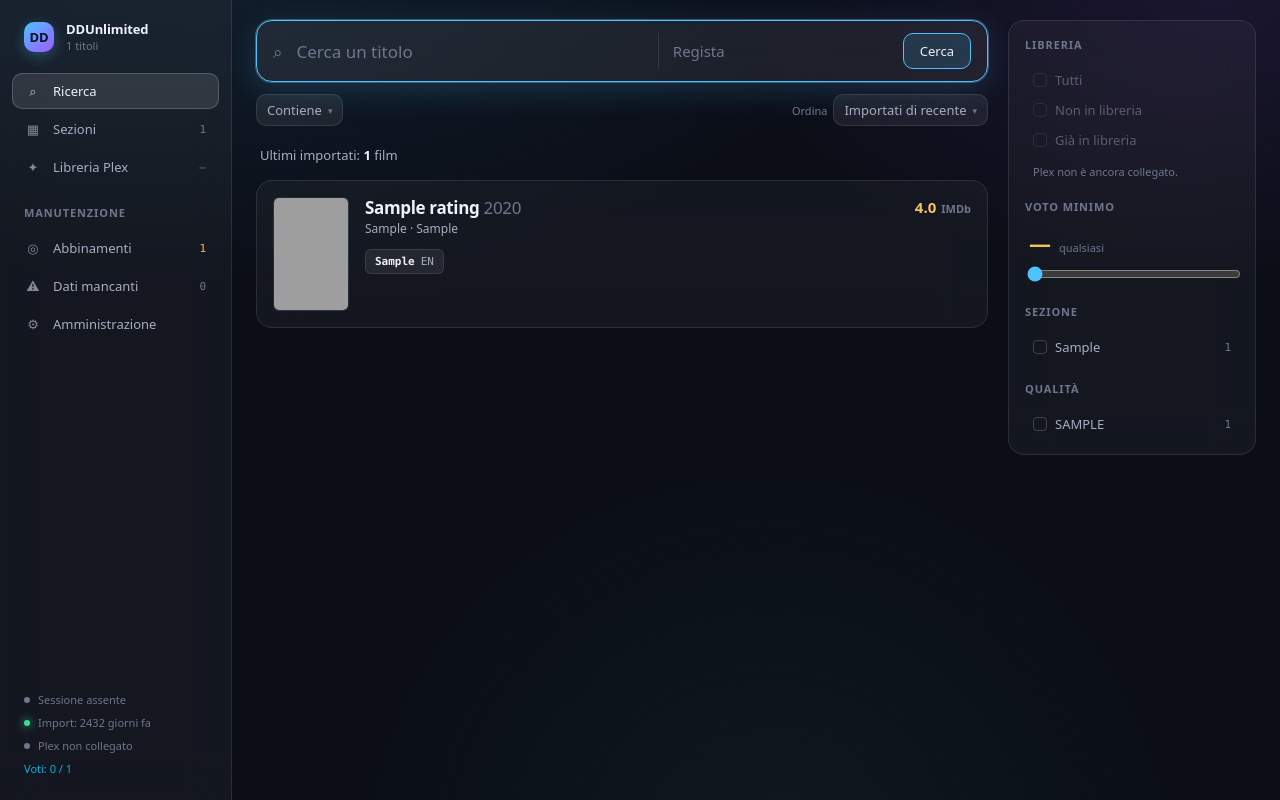
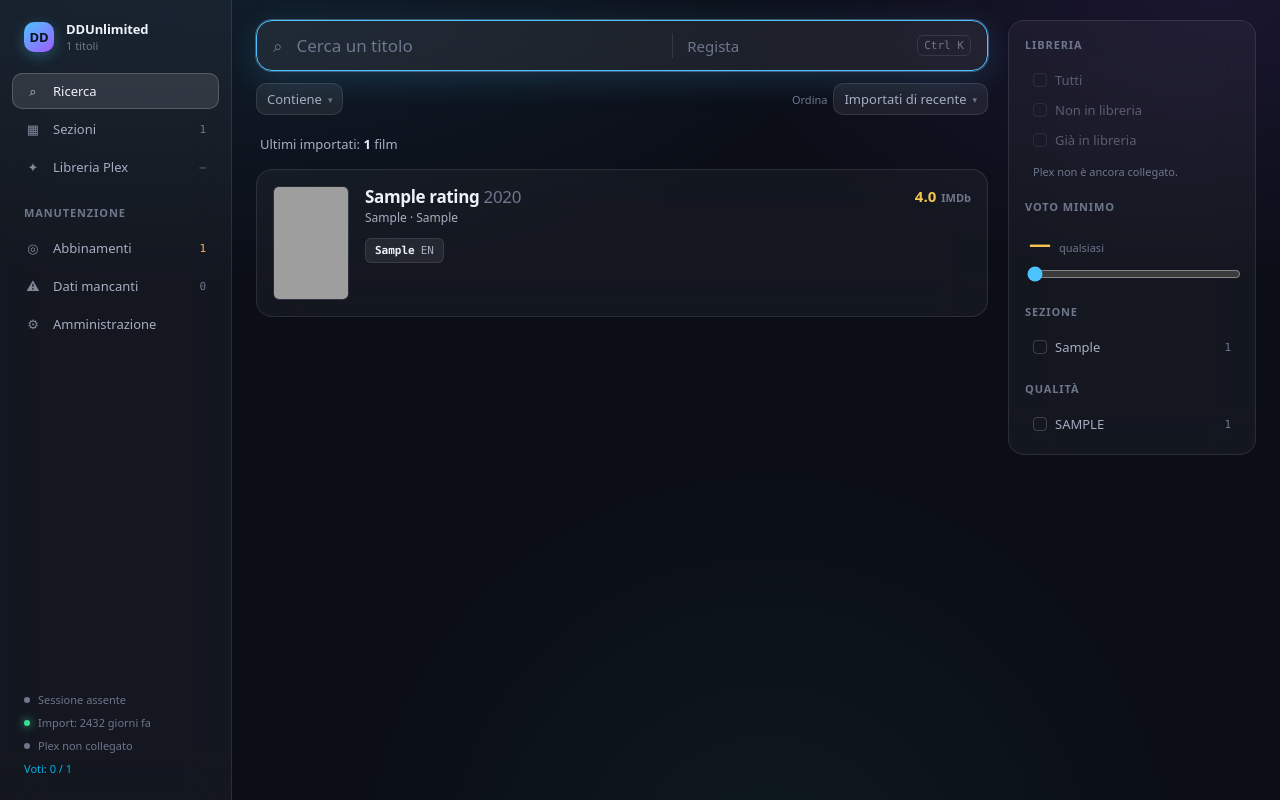
Before and after one commit to exSnake/ddunlimited-search, a Flask app: page / in a window 1280 px wide. Run offline with Flask 3, Linux system fonts and the light colour scheme; tables that the repository leaves empty hold one stand-in row (values such as "Sample post"); grey boxes are pictures that could not be loaded.

Commit message:
feat(ui): debounce the cycling controls, drop the search button, wire ⌘K
Stepping from Titolo to Anno means clicking twice, and each click was
reloading the page. Now the label changes on the spot and the request waits
450ms for the clicking to stop, so walking to the far end of a cycle costs
one search instead of four. The panel moved onto the same path, otherwise
ticking a section reloaded while changing the sort did not.

The search button is gone. With the page searching as you type it had
nothing left to do; it stays inside noscript, where it is still the only
way to submit.

⌘K focuses the search box from anywhere on the page and selects what is
there, so a new search never needs the mouse. That is what the sketch's
kbd hint was for — the Arc and Raycast reference it names is about keeping
the keyboard at the centre, and the one action that matters here is
reaching a title fast. The hint reads Ctrl K away from a Mac.

Claude-Session: https://claude.ai/code/session_014JNdPaNYMziNvA4HEDnZUe

```diff
--- a/src/server.py
+++ b/src/server.py
@@ -236,6 +236,7 @@ def v2_search():
         total=total, total_posts=total_posts, browsing=browsing,
         sections=sections, qualities=qualities, facets=facets,
         active_chips=chips,
+        search_types=V2_SEARCH_TYPES, sorts=V2_SORTS,
         search_type_label=dict(V2_SEARCH_TYPES)[search_type],
         sort_label=dict(V2_SORTS)[sort],
         next_search_type=_cycle(V2_SEARCH_TYPES, search_type),
--- a/src/static/v2/app.css
+++ b/src/static/v2/app.css
@@ -191,6 +191,17 @@ body.no-glass * { backdrop-filter: none !important; }
   align-self: stretch;
   background: var(--edge);
 }
+.kbd {
+  font-family: var(--font-mono);
+  font-size: var(--text-2xs);
+  color: var(--color-text-muted);
+  border: 1px solid var(--edge);
+  border-radius: var(--radius-sm);
+  padding: 3px 6px;
+  white-space: nowrap;
+  user-select: none;
+}
+
 .searchbar button {
   padding: var(--space-2) var(--space-4);
   border-radius: var(--radius-md);
@@ -245,6 +256,8 @@ body.no-glass * { backdrop-filter: none !important; }
 
 /* la ricerca mentre si scrive: si smorza, non si svuota */
 body.is-searching #results-region { opacity: 0.55; transition: opacity var(--dur) var(--ease); }
+/* il bottone appena cliccato resta acceso finché la richiesta non parte */
+body.is-searching .control:focus { border-color: var(--color-primary); color: var(--color-text); }
 
 .resultbar {
   display: flex;
--- a/src/templates/v2/base.html
+++ b/src/templates/v2/base.html
@@ -61,33 +61,46 @@
 </div>
 
 <script>
-  // I filtri sono form GET e restano usabili senza niente di tutto questo:
-  // qui si toglie solo il giro in più del bottone.
-  document.addEventListener('change', function (e) {
-    var form = e.target.closest('form[data-autosubmit]');
-    if (form && e.target.type !== 'range') form.submit();
-  });
-
-  // Ricerca mentre si scrive. Si chiede al server la stessa pagina e se ne
-  // scambiano due pezzi: il cursore resta dov'è e il markup lo fa sempre Jinja.
+  // Ogni controllo resta una form GET e funziona senza niente di tutto questo.
+  // Qui si toglie solo il ricaricamento: si chiede al server la stessa pagina e
+  // se ne scambiano due pezzi, così il markup continua a farlo Jinja.
   (function () {
     var form = document.querySelector('form[data-live]');
-    if (!form || !window.fetch || !window.DOMParser) return;
+    if (!form || !window.fetch || !window.DOMParser || !window.AbortController) return;
 
     var REGIONS = ['results-region', 'panel-region'];
     var timer = null, pending = null;
 
-    function urlFor() {
-      var data = new URLSearchParams(new FormData(form));
-      data.delete('page');
-      return form.action + '?' + data.toString();
+    function params() {
+      var p = new URLSearchParams(location.search);
+      p.delete('page');
+      p.set('q', form.q.value);
+      p.set('director', form.director.value);
+      document.querySelectorAll('.control[data-cycle]').forEach(function (b) {
+        p.set(b.name, b.dataset.current);
+      });
+      return p;
     }
 
-    function swap(url) {
+    function panelParams() {
+      var p = params(), panel = document.querySelector('#panel-region form');
+      if (!panel) return p;
+      ['section', 'quality', 'min_rating'].forEach(function (k) { p.delete(k); });
+      new FormData(panel).forEach(function (v, k) {
+        if (k === 'section' || k === 'quality') p.append(k, v);
+        else if (k === 'min_rating' && +v > 0) p.set(k, v);
+      });
+      return p;
+    }
+
+    function swap(p, delay) {
+      clearTimeout(timer);
+      document.body.classList.add('is-searching');
+      timer = setTimeout(function () {
+        var url = form.action + '?' + p.toString();
         if (pending) pending.abort();
         pending = new AbortController();
-      document.body.classList.add('is-searching');
-      fetch(url, {signal: pending.signal, headers: {'X-Partial': '1'}})
+        fetch(url, {signal: pending.signal})
           .then(function (r) { return r.text(); })
           .then(function (html) {
             var doc = new DOMParser().parseFromString(html, 'text/html');
@@ -99,21 +112,50 @@
             document.body.classList.remove('is-searching');
           })
           .catch(function (err) {
-          if (err.name !== 'AbortError') { document.body.classList.remove('is-searching'); form.submit(); }
+            if (err.name === 'AbortError') return;
+            document.body.classList.remove('is-searching');
+            location.href = url;
           });
+      }, delay);
     }
 
     form.addEventListener('input', function (e) {
-      if (e.target.type !== 'search') return;
-      clearTimeout(timer);
-      timer = setTimeout(function () { swap(urlFor()); }, 300);
+      if (e.target.type === 'search') swap(params(), 300);
+    });
+    form.addEventListener('submit', function (e) { e.preventDefault(); swap(params(), 0); });
+
+    // I bottoni a ciclo: l'etichetta cambia subito, la richiesta aspetta che tu
+    // abbia finito di cliccare — tre click per arrivare in fondo sono una ricerca.
+    document.addEventListener('click', function (e) {
+      var btn = e.target.closest('.control[data-cycle]');
+      if (!btn) return;
+      e.preventDefault();
+      var options = JSON.parse(btn.dataset.cycle);
+      var i = options.findIndex(function (o) { return o[0] === btn.dataset.current; });
+      var next = options[(i + 1) % options.length];
+      btn.dataset.current = next[0];
+      btn.value = options[(i + 2) % options.length][0];
+      btn.querySelector('.control-value').textContent = next[1];
+      swap(params(), 450);
     });
 
-    form.addEventListener('submit', function (e) {
+    // Il pannello: stessa strada, senza il giro del ricaricamento.
+    document.addEventListener('change', function (e) {
+      if (!e.target.closest('#panel-region form')) return;
+      swap(panelParams(), e.target.type === 'range' ? 400 : 0);
+    });
+
+    // ⌘K / Ctrl+K riporta il fuoco nella barra da qualunque punto: è l'azione
+    // che conta, e non deve costare un viaggio al mouse.
+    document.addEventListener('keydown', function (e) {
+      if ((e.metaKey || e.ctrlKey) && e.key.toLowerCase() === 'k') {
         e.preventDefault();
-      clearTimeout(timer);
-      swap(urlFor());
+        form.q.focus();
+        form.q.select();
+      }
     });
+    var hint = document.querySelector('[data-kbd]');
+    if (hint && !/Mac|iPhone|iPad/.test(navigator.platform)) hint.textContent = 'Ctrl K';
   })();
 </script>
 </body>
--- a/src/templates/v2/search.html
+++ b/src/templates/v2/search.html
@@ -28,7 +28,8 @@
       {% for s in sections %}<input type="hidden" name="section" value="{{ s }}">{% endfor %}
       {% for s in qualities %}<input type="hidden" name="quality" value="{{ s }}">{% endfor %}
       {% if min_rating %}<input type="hidden" name="min_rating" value="{{ min_rating }}">{% endif %}
-      <button type="submit">Cerca</button>
+      <span class="kbd" data-kbd>⌘K</span>
+      <noscript><button type="submit">Cerca</button></noscript>
     </form>
 
     {# Due form separate: il bottone porta il valore successivo, e un campo
@@ -36,8 +37,9 @@
     <div class="filter-row">
       <form method="get" action="{{ url_for('v2_search') }}">
         {{ carry('search_type') }}
-        <button class="control" type="submit" name="search_type" value="{{ next_search_type }}">
-          {{ search_type_label }} <span class="caret">▾</span>
+        <button class="control" type="submit" name="search_type" value="{{ next_search_type }}"
+                data-cycle='{{ search_types|tojson }}' data-current="{{ search_type }}">
+          <span class="control-value">{{ search_type_label }}</span> <span class="caret">▾</span>
         </button>
       </form>
 
@@ -45,8 +47,9 @@
         <span class="control-label">Ordina</span>
         <form method="get" action="{{ url_for('v2_search') }}">
           {{ carry('sort') }}
-          <button class="control" type="submit" name="sort" value="{{ next_sort }}">
-            {{ sort_label }} <span class="caret">▾</span>
+          <button class="control" type="submit" name="sort" value="{{ next_sort }}"
+                  data-cycle='{{ sorts|tojson }}' data-current="{{ sort }}">
+            <span class="control-value">{{ sort_label }}</span> <span class="caret">▾</span>
           </button>
         </form>
       </div>
@@ -132,7 +135,7 @@
   </div>
 
   <aside class="panel" id="panel-region">
-    <form method="get" action="{{ url_for('v2_search') }}" data-autosubmit>
+    <form method="get" action="{{ url_for('v2_search') }}">
       <input type="hidden" name="q" value="{{ q }}">
       <input type="hidden" name="director" value="{{ director }}">
       <input type="hidden" name="search_type" value="{{ search_type }}">
@@ -157,8 +160,7 @@
         <input type="range" class="slider" name="min_rating" min="0" max="10" step="0.5"
                value="{{ min_rating or 0 }}"
                oninput="document.getElementById('rating-read').textContent =
-                        this.value > 0 ? (+this.value).toFixed(1) : '—'"
-               onchange="this.form.submit()">
+                        this.value > 0 ? (+this.value).toFixed(1) : '—'">
       </div>
 
       {% if facets.sections %}
```
Lines whose indentation alone changed are shown as unchanged.
